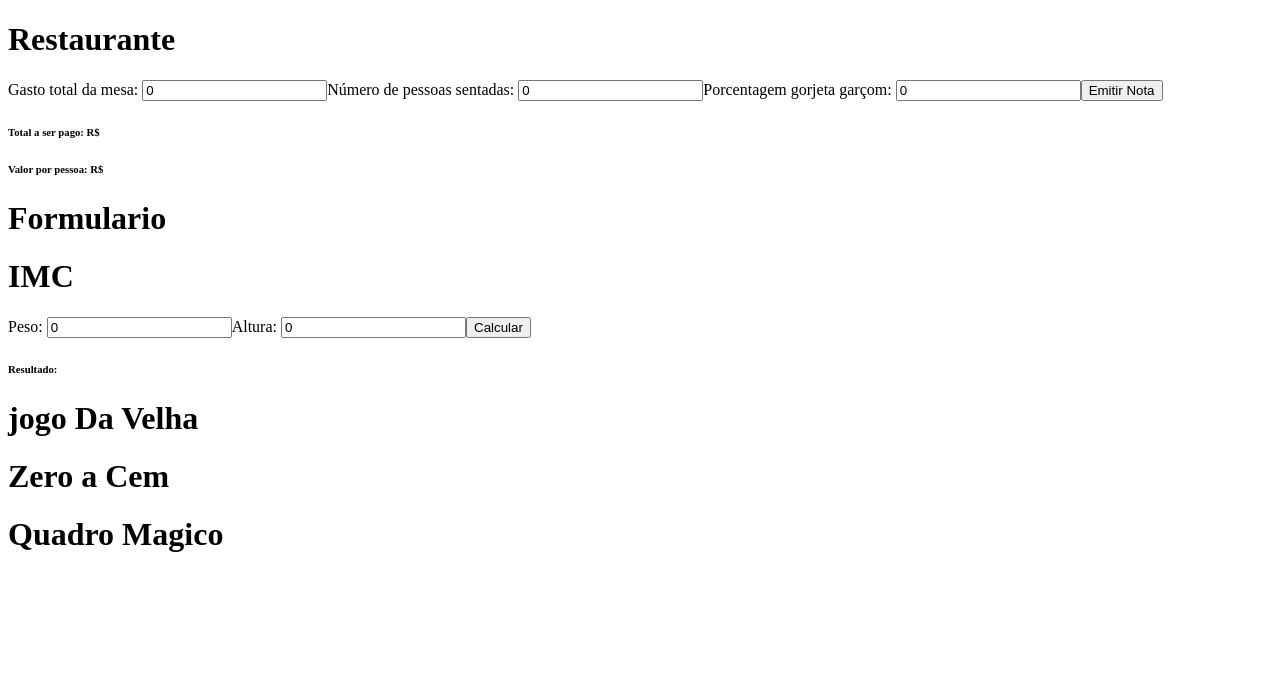
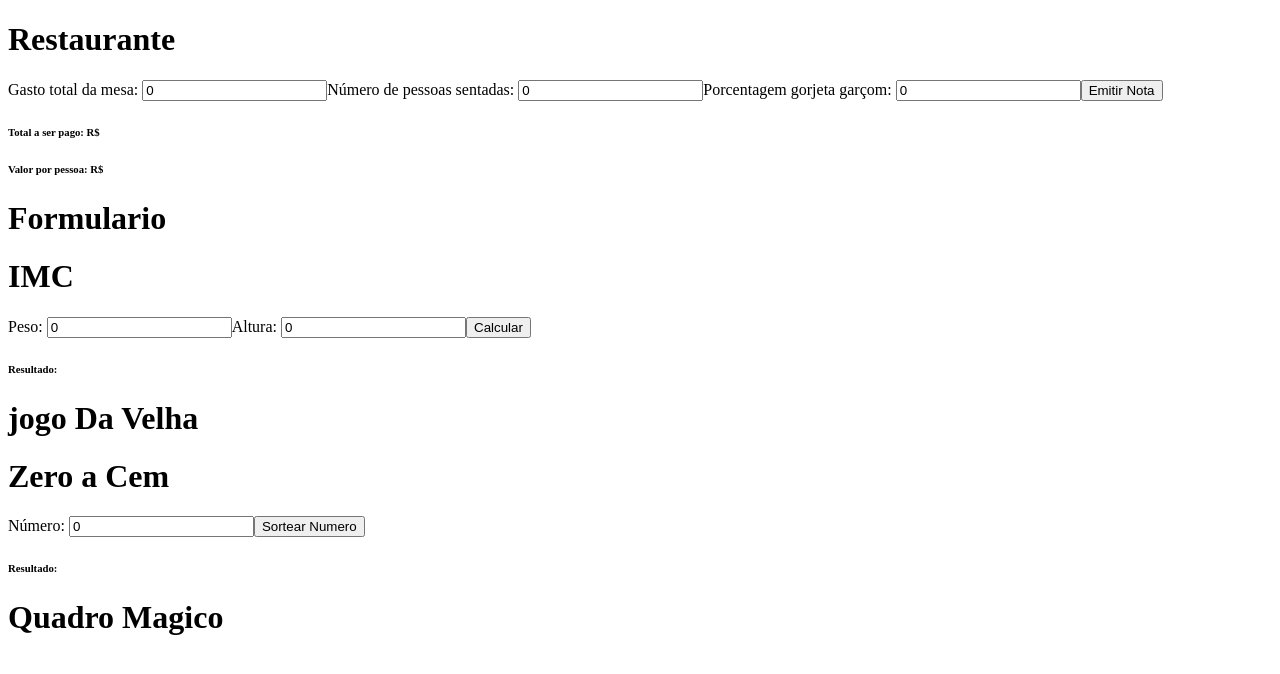
Before and after one commit to elayneargollo/lista-de-questoes-react, a React (Create React App) app: page / in a window 1280 px wide. Shown: the top 674 px of the page. Built offline with nearby package versions, Linux system fonts and the light colour scheme.

Commit message:
regra de negocio

```diff
--- a/src/components/imc/IMC.js
+++ b/src/components/imc/IMC.js
@@ -17,7 +17,6 @@ export default class IMC extends Component {
     state.imc = imc;
     this.setState(state);
     this.categorizar();
-
   }
 
   categorizar(){
--- a/src/components/jogoZeroaCem/ZeroaCem.js
+++ b/src/components/jogoZeroaCem/ZeroaCem.js
@@ -1,11 +1,58 @@
 import React, { Component } from 'react';
 
 export default class ZeroaCem extends Component {
+  constructor(props) {
+    super(props);
+    this.state = {
+      numeroEscolhidoPeloUsuario: 0,
+      numeroGerado: 0,
+      result:  ""
+    };
+  }
+
+  sortearNumero(){
+    let state = this.state;
+    let numeroGerado = Math.random() * (100 - 0) + 0;
+
+    state.numeroGerado = numeroGerado;
+
+    this.setState(state);
+    this.compararNumeros();
+  }
+
+  compararNumeros()
+  {
+    let state = this.state;
+
+    if(state.numeroEscolhidoPeloUsuario === state.numeroGerado){
+      state.result = "Você acertou";
+    }
+    else
+    if(state.numeroEscolhidoPeloUsuario > state.numeroGerado){
+      state.result = "É menor";
+    }
+    else
+    if(state.numeroEscolhidoPeloUsuario < state.numeroGerado){
+      state.result = "É maior";
+    }
+
+    this.setState(state);
+  }
 
   render() {
     return (
       <div className="ZeroaCem">
       <h1>Zero a Cem</h1>
+      Número:{" "}
+        <input
+          type="text"
+          name="numeroEscolhidoPeloUsuario"
+          value={this.state.numeroEscolhidoPeloUsuario}
+          onChange={(e) => this.setState({ numeroEscolhidoPeloUsuario: e.target.value })}
+        />
+        <button onClick={this.sortearNumero.bind(this)}>Sortear Numero</button>
+        <br />
+        <h6>Resultado: {this.state.result}</h6>
       </div>
     );
   }
```
